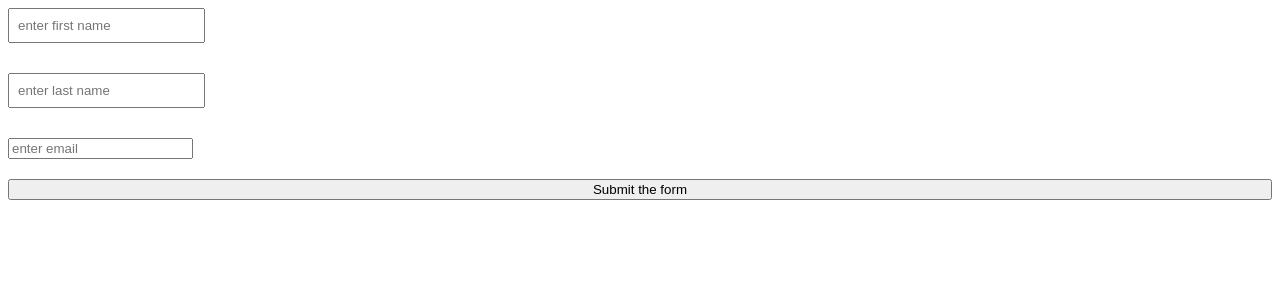
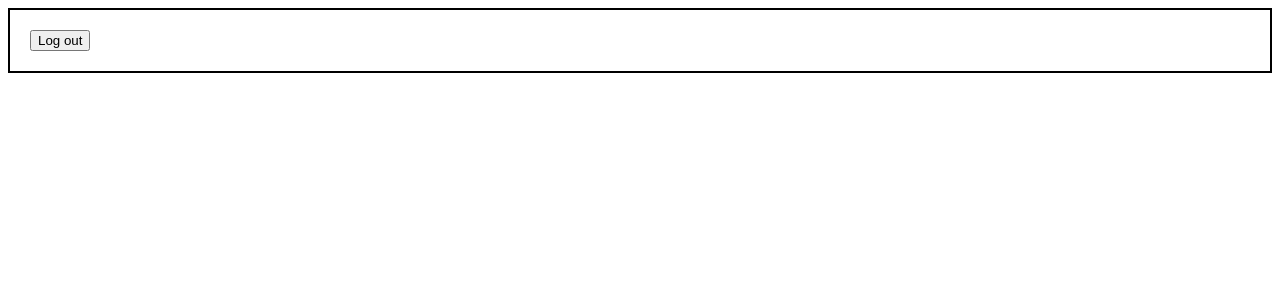
Before and after one commit to feisal-Codes/react_prac, a React (Create React App) app: page / in a window 1280 px wide. Shown: the top 300 px of the page. Built offline with nearby package versions, Linux system fonts and the light colour scheme; the HTML template or start-up script is replaced by a standard one.

Commit message:
event bubbling

```diff
--- a/src/App.js
+++ b/src/App.js
@@ -23,6 +23,7 @@ import Movies from "./movies";
 import UserManagement from "./userManagement";
 import Books from "./roadToLearnReactBook/reactFundamentals/filter";
 import Form from "./roadToLearnReactBook/reactFundamentals/form";
+import Fundamentals from "./roadToLearnReactBook/reactFundamentals";
 
 // const Tasks = [
 //   { id: 1, name: "Buy groceries", completed: false },
@@ -115,7 +116,8 @@ function App() {
       <Movies movies={movies} />
       <UserManagement users={users} />
       <Books data={booksData} /> */}
-      <Form />
+      {/* <Form /> */}
+      <Fundamentals />
     </>
   );
 }
--- /dev/null
+++ b/src/roadToLearnReactBook/reactFundamentals/eventBubbling.jsx
@@ -0,0 +1,39 @@
+/** when an event is fired by an element , it first runs the event handlers of that
+ * element and also event handlers of the parent elements for the same event all the way to the document
+ * we can stop events from bubbling, or propagating to the parent elemnt by calling event.stopPropagation
+ */
+
+import { useEffect } from "react";
+
+const EventBubbling = () => {
+  useEffect(() => {
+    const handleDocumentClick = (e) => {
+      alert(e.currentTarget);
+    };
+    document.addEventListener("click", handleDocumentClick);
+
+    return () => document.removeEventListener("click", handleDocumentClick);
+  }, []);
+
+  const handleButtonClick = (e) => {
+    alert(e.target);
+    e.stopPropagation();
+  };
+  const handleDivClick = (e) => {
+    alert(e.currentTarget);
+  };
+  return (
+    <div>
+      <div
+        style={{ border: "solid 2px black", padding: "20px" }}
+        onClick={handleDivClick}
+      >
+        <button style={{}} onClick={handleButtonClick}>
+          Log out
+        </button>
+      </div>
+    </div>
+  );
+};
+
+export default EventBubbling;
--- /dev/null
+++ b/src/roadToLearnReactBook/reactFundamentals/index.jsx
@@ -0,0 +1,11 @@
+import EventBubbling from "./eventBubbling";
+
+const Fundamentals = () => {
+  return (
+    <>
+      <EventBubbling />
+    </>
+  );
+};
+
+export default Fundamentals;
```
Also changed, not shown: src/roadToLearnReactBook/reactFundamentals/hooks/useClickOutside.js (added).
